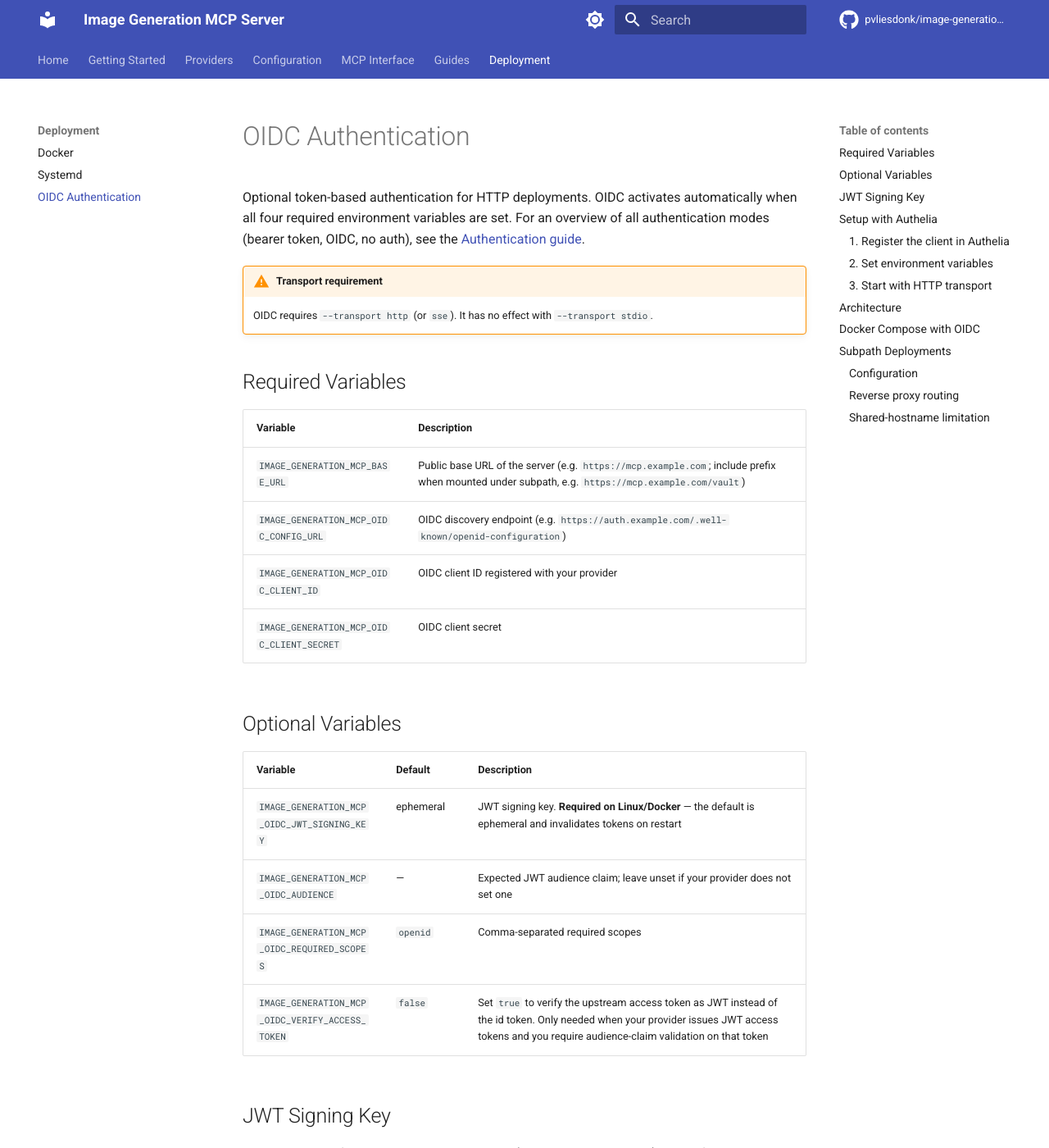
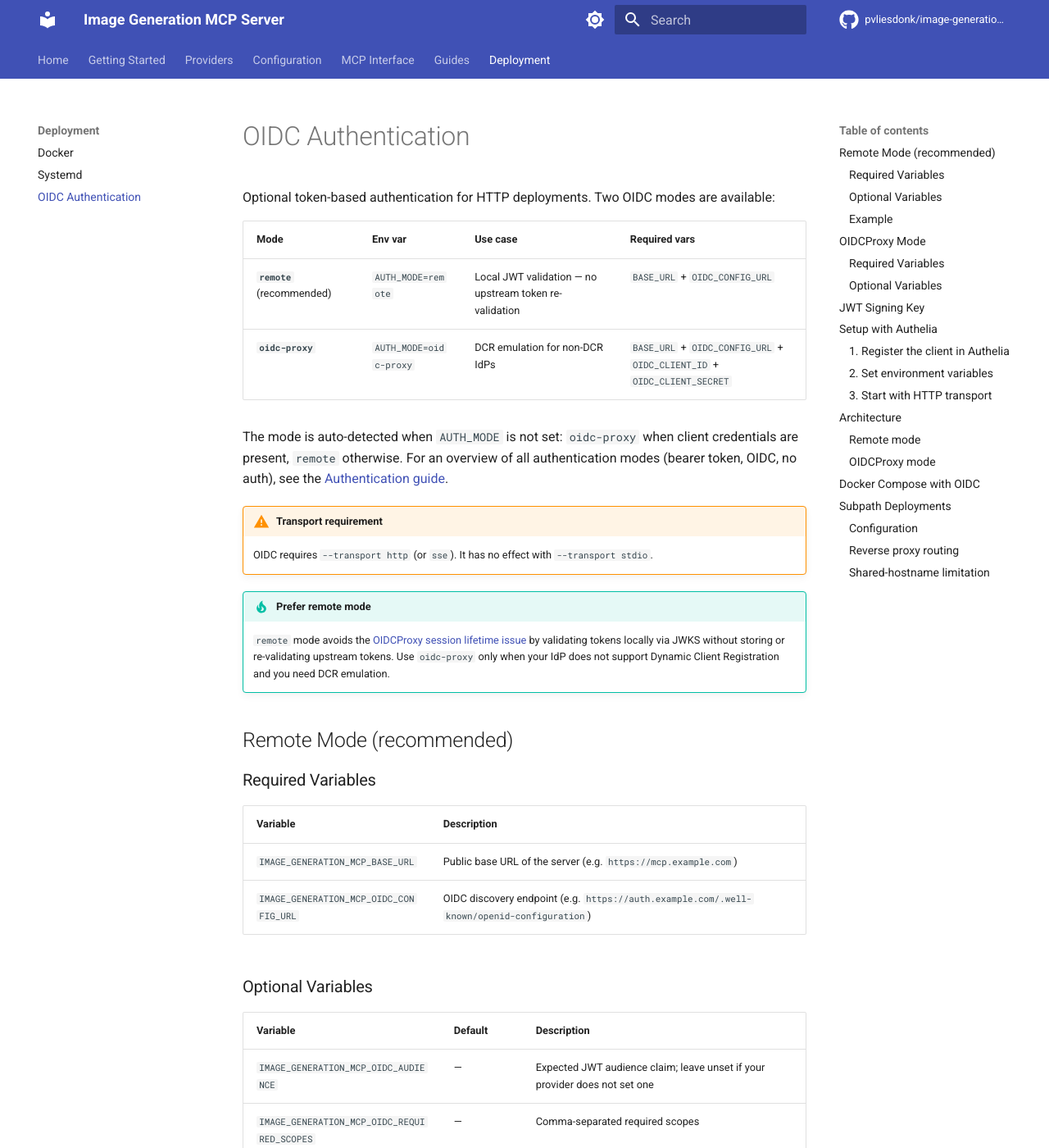
Before and after one commit to pvliesdonk/image-generation-mcp, an MkDocs documentation site: the page built from docs/deployment/oidc.md, in a window 1280 px wide and 1400 px high. Shown: the whole window at 82% size. Built offline with MkDocs 1.6.1 and Material for MkDocs 9.7.7, drawn with Linux system fonts in a browser that asks for light colours; comment, search, counter and statistics services are not loaded; some of the changed text lies outside the part shown.

Commit message:
feat: support RemoteAuthProvider as default OIDC mode, keep OIDCProxy as opt-in (#99)
Add `_build_remote_auth()` for local JWT validation via JWKS, avoiding
OIDCProxy's double-validation that causes premature session death.
Auto-detect auth mode from env vars; explicit AUTH_MODE overrides.
Rewrite Known Limitations docs to identify FastMCP OAuthProxy as root
cause (not client bugs). Update configuration, deployment, and server.json.

Co-Authored-By: Claude Opus 4.6 <noreply@anthropic.com>

````diff
--- a/docs/deployment/oidc.md
+++ b/docs/deployment/oidc.md
@@ -1,11 +1,50 @@
 # OIDC Authentication
 
-Optional token-based authentication for HTTP deployments. OIDC activates automatically when all four required environment variables are set. For an overview of all authentication modes (bearer token, OIDC, no auth), see the [Authentication guide](../guides/authentication.md).
+Optional token-based authentication for HTTP deployments. Two OIDC modes are available:
+
+| Mode | Env var | Use case | Required vars |
+|------|---------|----------|---------------|
+| **`remote`** (recommended) | `AUTH_MODE=remote` | Local JWT validation — no upstream token re-validation | `BASE_URL` + `OIDC_CONFIG_URL` |
+| **`oidc-proxy`** | `AUTH_MODE=oidc-proxy` | DCR emulation for non-DCR IdPs | `BASE_URL` + `OIDC_CONFIG_URL` + `OIDC_CLIENT_ID` + `OIDC_CLIENT_SECRET` |
+
+The mode is auto-detected when `AUTH_MODE` is not set: `oidc-proxy` when client credentials are present, `remote` otherwise. For an overview of all authentication modes (bearer token, OIDC, no auth), see the [Authentication guide](../guides/authentication.md).
 
 !!! warning "Transport requirement"
     OIDC requires `--transport http` (or `sse`). It has no effect with `--transport stdio`.
 
-## Required Variables
+!!! tip "Prefer remote mode"
+    `remote` mode avoids the [OIDCProxy session lifetime issue](../guides/authentication.md#known-limitations-oidc-session-lifetime) by validating tokens locally via JWKS without storing or re-validating upstream tokens. Use `oidc-proxy` only when your IdP does not support Dynamic Client Registration and you need DCR emulation.
+
+## Remote Mode (recommended)
+
+### Required Variables
+
+| Variable | Description |
+|----------|-------------|
+| `IMAGE_GENERATION_MCP_BASE_URL` | Public base URL of the server (e.g. `https://mcp.example.com`) |
+| `IMAGE_GENERATION_MCP_OIDC_CONFIG_URL` | OIDC discovery endpoint (e.g. `https://auth.example.com/.well-known/openid-configuration`) |
+
+### Optional Variables
+
+| Variable | Default | Description |
+|----------|---------|-------------|
+| `IMAGE_GENERATION_MCP_OIDC_AUDIENCE` | — | Expected JWT audience claim; leave unset if your provider does not set one |
+| `IMAGE_GENERATION_MCP_OIDC_REQUIRED_SCOPES` | — | Comma-separated required scopes |
+
+### Example
+
+```bash
+IMAGE_GENERATION_MCP_BASE_URL=https://mcp.example.com
+IMAGE_GENERATION_MCP_OIDC_CONFIG_URL=https://auth.example.com/.well-known/openid-configuration
+# Optional:
+# IMAGE_GENERATION_MCP_OIDC_AUDIENCE=image-generation-mcp
+```
+
+The server fetches the OIDC discovery document at startup to obtain `jwks_uri` and `issuer`, then validates incoming JWTs locally. No client credentials, JWT signing key, or upstream token storage needed.
+
+## OIDCProxy Mode
+
+### Required Variables
 
 | Variable | Description |
 |----------|-------------|
@@ -14,7 +53,7 @@ Optional token-based authentication for HTTP deployments. OIDC activates automat
 | `IMAGE_GENERATION_MCP_OIDC_CLIENT_ID` | OIDC client ID registered with your provider |
 | `IMAGE_GENERATION_MCP_OIDC_CLIENT_SECRET` | OIDC client secret |
 
-## Optional Variables
+### Optional Variables
 
 | Variable | Default | Description |
 |----------|---------|-------------|
@@ -81,7 +120,22 @@ image-generation-mcp serve --transport http --port 8000
 
 ## Architecture
 
-The server uses FastMCP's built-in `OIDCProxy` auth provider (not the external `mcp-auth-proxy` sidecar). The authentication flow:
+### Remote mode
+
+The server acts as a Resource Server (RFC 9728). The client authenticates directly with the IdP; the server validates tokens locally via JWKS.
+
+```
+Client → OIDC Provider (authenticate) → Client → image-generation-mcp (validate JWT)
+```
+
+1. Client authenticates with the OIDC provider independently
+2. Client sends requests to the MCP server with the JWT token
+3. Server validates the token locally using the IdP's JWKS keys
+4. No upstream token storage or re-validation
+
+### OIDCProxy mode
+
+The server uses FastMCP's built-in `OIDCProxy` auth provider to act as an OAuth intermediary with DCR emulation.
 
 ```
 Client → image-generation-mcp (with OIDCProxy) → OIDC Provider (Authelia/Keycloak)
@@ -90,8 +144,11 @@ Client → image-generation-mcp (with OIDCProxy) → OIDC Provider (Authelia/Key
 1. Client connects to the MCP server
 2. Server redirects to the OIDC provider for authentication
 3. Provider authenticates the user and returns a code
-4. Server exchanges the code for tokens
-5. Subsequent requests include the JWT token
+4. Server exchanges the code for tokens and issues its own proxy JWT
+5. Subsequent requests include the proxy JWT
+
+!!! warning "Session lifetime"
+    OIDCProxy re-validates upstream tokens on every request. When the upstream token expires (typically 1h), sessions die even though the proxy JWT is still valid. See [Known Limitations](../guides/authentication.md#known-limitations-oidc-session-lifetime).
 
 ## Docker Compose with OIDC
 
--- a/server.json
+++ b/server.json
@@ -39,6 +39,11 @@
     {
       "name": "IMAGE_GENERATION_MCP_A1111_MODEL",
       "description": "A1111 checkpoint name for model-aware preset detection (SD 1.5 vs SDXL vs Lightning).",
+      "required": false
+    },
+    {
+      "name": "IMAGE_GENERATION_MCP_AUTH_MODE",
+      "description": "OIDC auth mode: remote (local JWT validation, default when no CLIENT_ID/SECRET), oidc-proxy (DCR emulation, default when CLIENT_ID/SECRET set). Explicit value overrides auto-detection.",
       "required": false
     },
     {
````
Also changed, not shown: docs/configuration.md (+24 -9 lines), docs/guides/authentication.md (+43 -24 lines), 2 other files.
